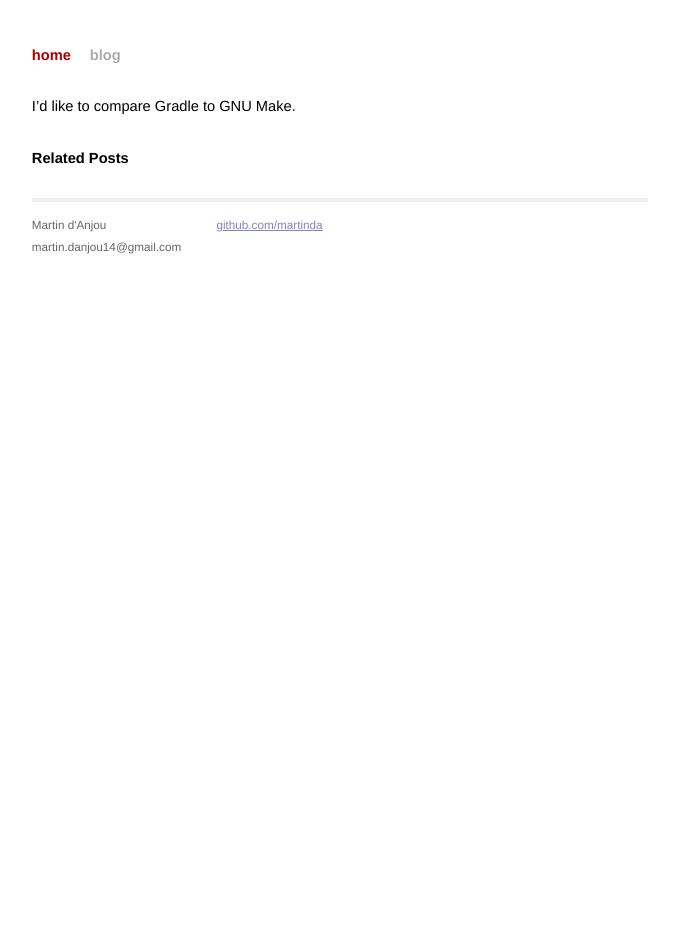
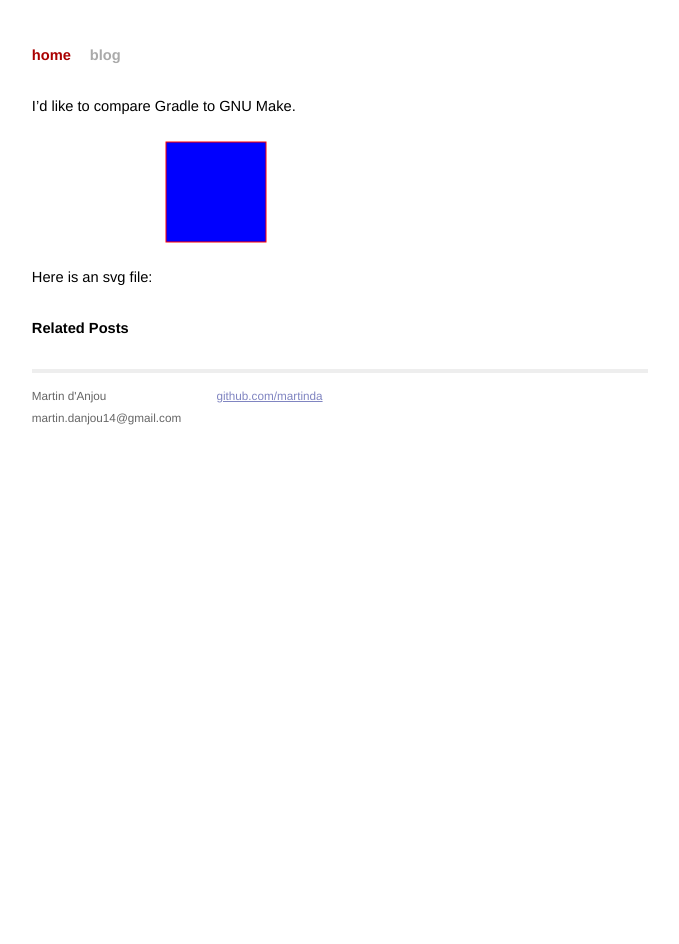
Before and after one commit to martinda/martinda.github.io, a Jekyll site: the page built from _posts/2016-04-10-gradle-and-make-compared.md, in a window 1280 px wide. Shown: the whole page, without its empty margins (300-979 px from the left). Built offline with Jekyll 4.4.1, drawn with Linux system fonts in a browser that asks for light colours.

Commit message:
Try svg image

```diff
--- a/_posts/2016-04-10-gradle-and-make-compared.md
+++ b/_posts/2016-04-10-gradle-and-make-compared.md
@@ -5,3 +5,6 @@ date: 2016-04-10
 ---
 
 I'd like to compare Gradle to GNU Make.
+
+Here is an svg file:
+![Alt text](/images/square.svg)
```
Also changed, not shown: images/square.svg (added).
